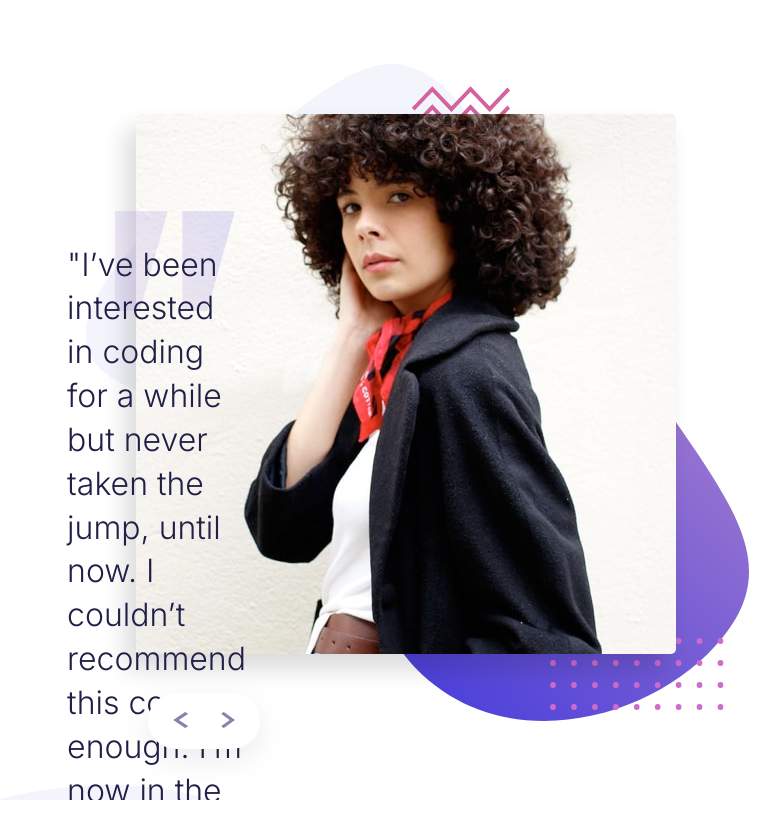
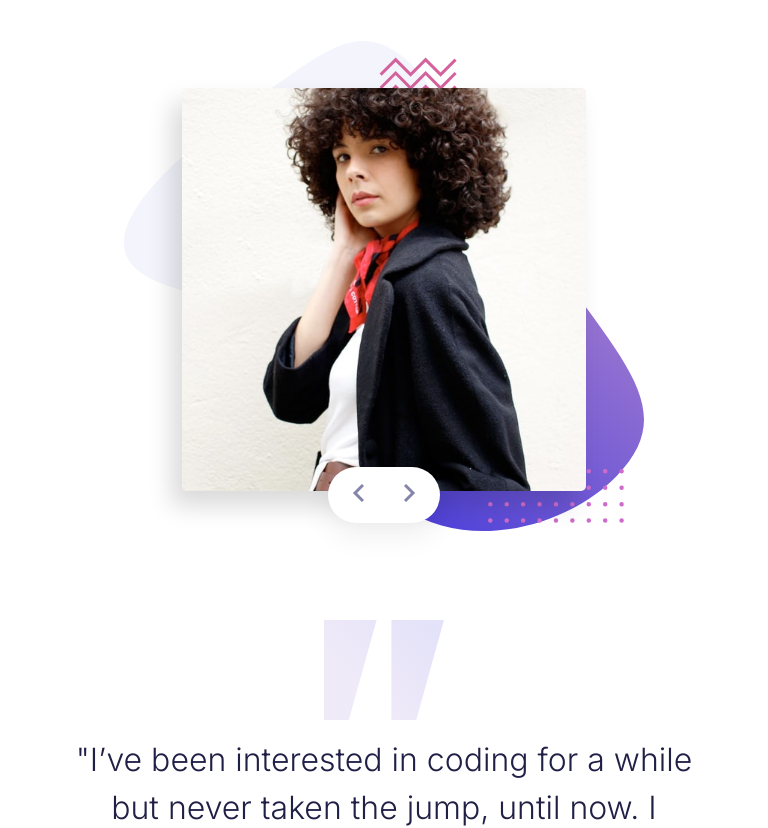
Before and after one commit to Maz-hub/testimonial-slider, a React (Vite) app: page / in a window 768 px wide. Shown: the top 828 px of the page. Before the commit the page ends 800 px from the top, so only its background shows below. Built offline with nearby package versions, Linux system fonts and the light colour scheme.

Commit message:
Begin tablet layout adjustments — image on top, content stacked, quote icon centered

```diff
--- a/src/Testimonial.css
+++ b/src/Testimonial.css
@@ -101,15 +101,13 @@
 /* Buttons */
 .testimonial__nav {
     position: absolute;
-    bottom: -28px;
-    /* Based on Figma: 28px under image */
-    left: 62px;
-    /* Based on Figma: 62px from left of image */
+    bottom: 38px;
+    left: 115px;
+
     width: 112px;
     height: 56px;
     background-color: white;
     border-radius: 999px;
-    /* Full pill */
     display: flex;
     align-items: center;
     justify-content: space-between;
@@ -118,7 +116,6 @@
     z-index: 3;
 }
 
-/* Buttons (no background or border) */
 .testimonial__nav button {
     background: none;
     border: none;
@@ -126,8 +123,89 @@
     padding: 0;
 }
 
-/* Arrow Icons */
-.testimonial__nav img {
-    width: 16px;
-    height: 16px;
+/* Tablet Layout: 768px - 1024px */
+@media (max-width: 1024px) and (min-width: 768px) {
+    .testimonial {
+        flex-direction: column;
+        padding: 4rem 2rem;
+        align-items: center;
+        justify-content: center;
+        text-align: center;
+    }
+
+    .testimonial__content {
+        width: 100%;
+        padding: 0;
+        margin: 0;
+        order: 2;
+    }
+
+    .testimonial__content img {
+        position: static;
+        margin: 0 auto 1rem;
+        display: block;
+        margin-top: 64.26px;
+    }
+
+
+
+    .testimonial__image-container {
+        width: 520px;
+        height: auto;
+        padding: 0;
+        margin-bottom: 65px;
+        margin-top: 24px;
+        position: relative;
+        order: 1;
+    }
+
+    .testimonial__image {
+        width: 100%;
+        width: 404.53px;
+        height: 402.94px;
+        max-width: 520px;
+        border-radius: 5px;
+        box-shadow: -10px 15px 25px rgba(0, 0, 0, 0.15);
+        display: block;
+        margin: 0 auto;
+        z-index: 1;
+    }
+
+    .testimonial__pattern-bg {
+        position: absolute;
+        top: -47px;
+        width: 520px;
+        height: 489.74px;
+        background-size: cover;
+        display: block;
+        z-index: 0;
+    }
+
+    .testimonial__nav {
+        position: absolute;
+        bottom: -32px;
+        left: 50%;
+        transform: translateX(-50%);
+        width: 112px;
+        height: 56px;
+        background-color: white;
+        border-radius: 999px;
+        display: flex;
+        align-items: center;
+        justify-content: space-between;
+        padding: 24px;
+        box-shadow: 0 10px 30px rgba(0, 0, 0, 0.08);
+        z-index: 3;
+    }
+
+    .testimonial__text {
+        font-size: var(--font-light-32);
+        line-height: 1.5;
+        padding: 0 2rem;
+    }
+
+    .testimonial__author {
+        justify-content: center;
+        margin-top: var(--spacing-400);
+    }
 }
--- a/src/index.css
+++ b/src/index.css
@@ -7,8 +7,6 @@
 html,
 body {
   height: 100%;
-  overflow: hidden;
-  /* Prevents scroll */
   margin: 0;
 }
 
```
